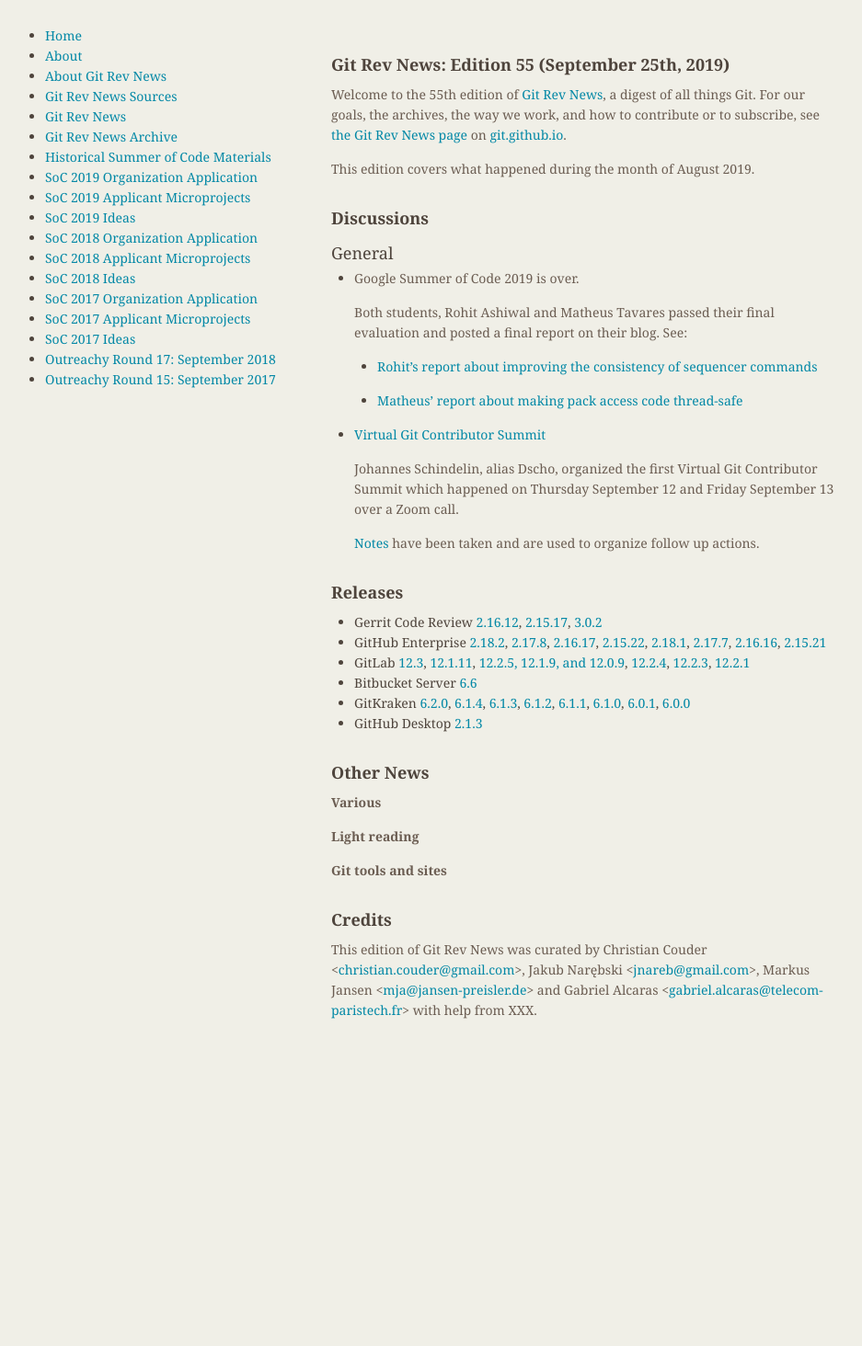
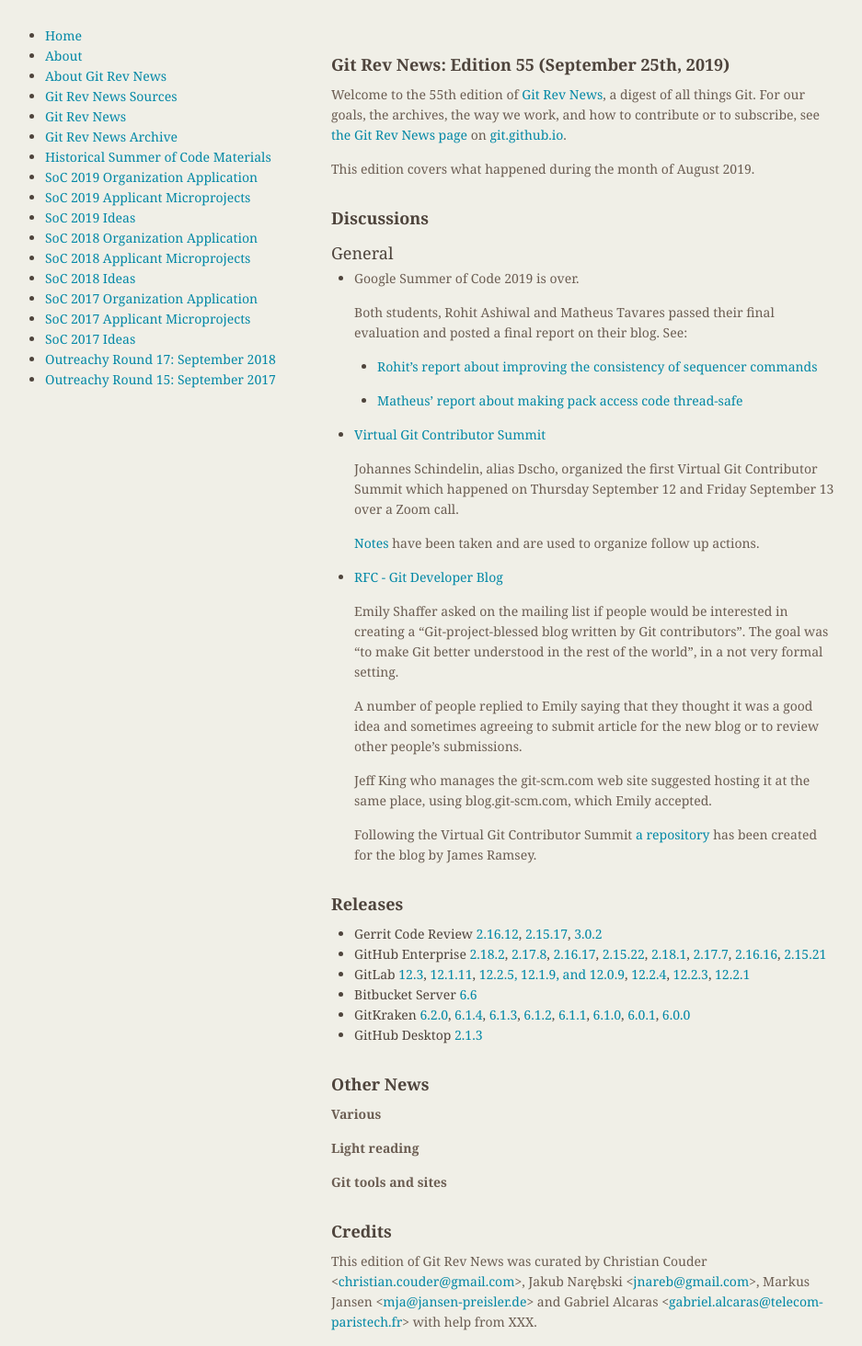
Before and after one commit to git/git.github.io, a Jekyll site: the page built from rev_news/drafts/edition-55.md, in a window 1280 px wide. Shown: the whole page at 92% size, without its empty margins (174-1111 px from the left). Built offline with Jekyll 4.4.1, drawn with Linux system fonts in a browser that asks for light colours; before the commit the page ends 1125 px from its top, so only the background shows below that.

Commit message:
rn-55: add article about the Git Developer Blog

```diff
--- a/rev_news/drafts/edition-55.md
+++ b/rev_news/drafts/edition-55.md
@@ -36,6 +36,24 @@
 
   [Notes](https://docs.google.com/document/d/1Yp6tz_JgUYjoofTDogtosLsdykwiAyYu9yM42yTuFA4/edit)
   have been taken and are used to organize follow up actions.
+
+* [RFC - Git Developer Blog](https://public-inbox.org/git/20190806014935.GA26909@google.com/)
+
+  Emily Shaffer asked on the mailing list if people would be
+  interested in creating a "Git-project-blessed blog written by Git
+  contributors". The goal was "to make Git better understood in the
+  rest of the world", in a not very formal setting.
+
+  A number of people replied to Emily saying that they thought it was
+  a good idea and sometimes agreeing to submit article for the new
+  blog or to review other people's submissions.
+
+  Jeff King who manages the git-scm.com web site suggested hosting it
+  at the same place, using blog.git-scm.com, which Emily accepted.
+
+  Following the Virtual Git Contributor Summit
+  [a repository](https://gitlab.com/git-scm/blog/)
+  has been created for the blog by James Ramsey.
 
 <!---
 ### Reviews
```
